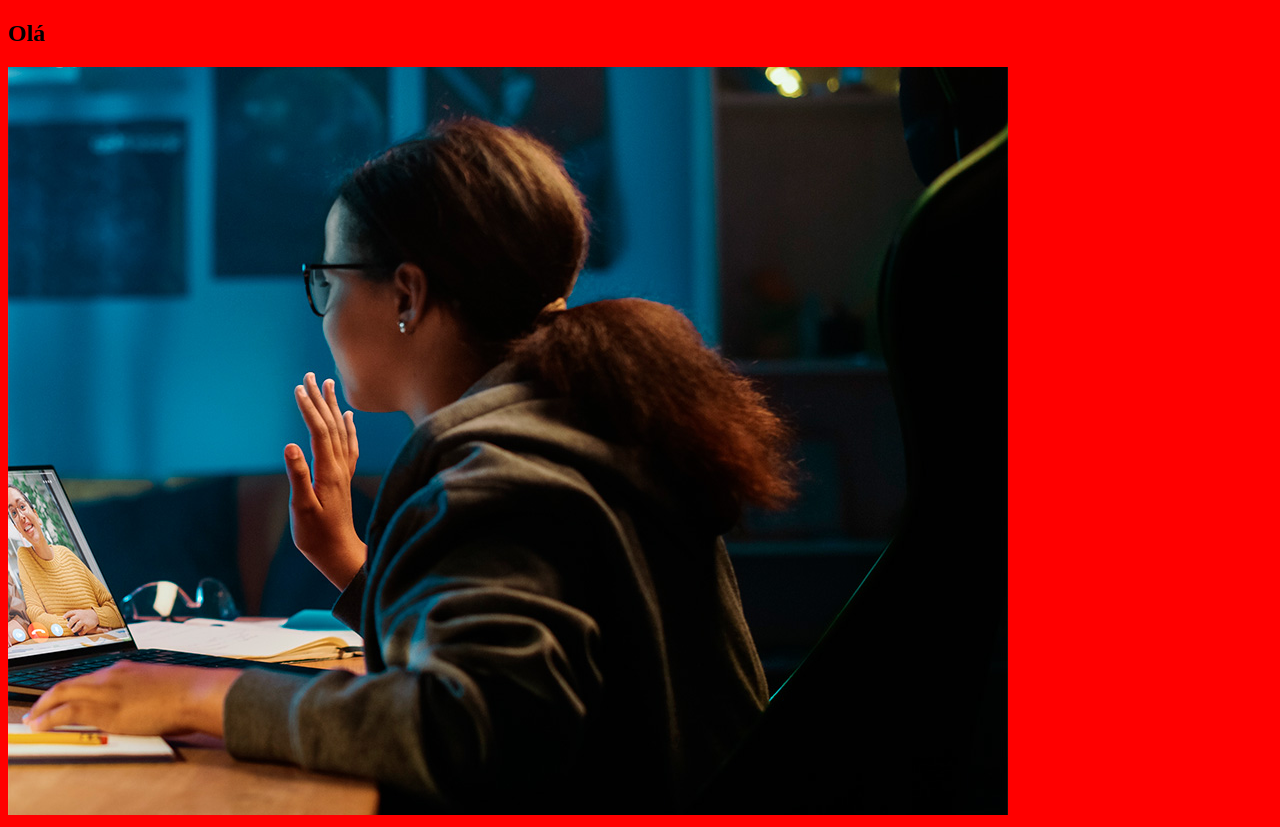
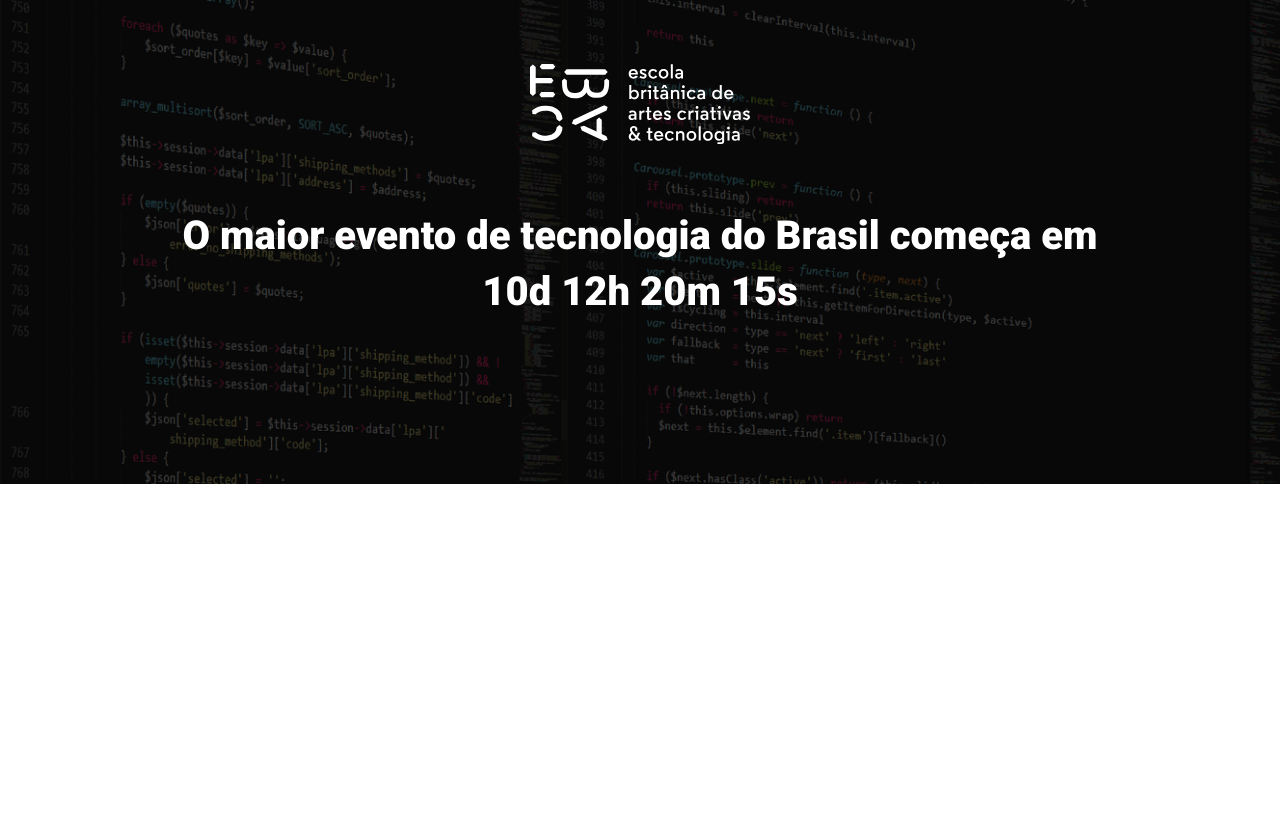
Before and after one commit to GuilhermeLuz-dev/projeto_pagina_eventos, a website built with Parcel: page src/index.html in a window 1280 px wide. After the commit the page ends 800 px from the top, so only its background shows below. Built offline with nearby package versions, Linux system fonts and the light colour scheme.

Commit message:
criando hero

```diff
--- a/src/index.html
+++ b/src/index.html
@@ -4,13 +4,22 @@
 <head>
     <meta charset="UTF-8">
     <meta name="viewport" content="width=device-width, initial-scale=1.0">
-    <title>Document</title>
+    <title>EBAC Tech Talks</title>
+    <link rel="preconnect" href="https://fonts.googleapis.com">
+    <link rel="preconnect" href="https://fonts.gstatic.com" crossorigin>
+    <link href="https://fonts.googleapis.com/css2?family=Roboto:wght@400;700;900&display=swap" rel="stylesheet">
     <link rel="stylesheet" href="./styles/main.scss">
 </head>
 
 <body>
-    <h2>Olá</h2>
-    <img src="./images/backend.png" alt="">
+    <header class="hero">
+        <div class="container">
+            <img class="hero__logo" src="./images/ebac_logo.svg" alt="Logo da ebac">
+            <p class="hero__text">
+                O maior evento de tecnologia do Brasil começa em 10d 12h 20m 15s
+            </p>
+        </div>
+    </header>
     <script src="./scripts/scripts.js"></script>
 </body>
 
--- /dev/null
+++ b/src/styles/_hero.scss
@@ -0,0 +1,52 @@
+.hero {
+    position: relative;
+    padding-top: 64px;
+    padding-bottom: 100px;
+    background-image: url("../images/fundo.png");
+    background-repeat: no-repeat;
+    background-size: cover;
+
+    .container {
+        position: relative;
+    }
+
+    &::before {
+        content: "";
+        position: absolute;
+        top: 0;
+        bottom: 0;
+        background-color: #000;
+        opacity: .7;
+        width: 100%;
+        height: 100%;
+    }
+
+    &__text {
+        margin: 64px 0;
+        font-size: 40px;
+        line-height: 56px;
+        font-weight: 900;
+        text-align: center;
+    }
+
+    &__logo {
+        margin: 0 auto;
+        height: 80px;
+        display: block;
+    }
+
+    @media(max-width:640px) {
+        padding: 40px 0;
+
+        &__text {
+            font-size: 22px;
+            line-height: 24px;
+            margin: 24px 0;
+        }
+
+        &__logo {
+            height: 40px;
+        }
+    }
+
+}
--- a/src/styles/main.scss
+++ b/src/styles/main.scss
@@ -1,3 +1,23 @@
-body{
-    background-color: red;
+@use "./hero";
+
+* {
+    padding: 0;
+    margin: 0;
+    box-sizing: border-box;
+    font-family: Roboto, sans-serif;
+    color: #fff;
 }
+
+.container {
+    max-width: 960px;
+    width: 100%;
+    margin: 0 auto;
+
+    @media(max-width: 640px) {
+        max-width: 80%;
+    }
+
+    @media(max-width: 1024px) {
+        max-width: 90%;
+    }
+}
```
